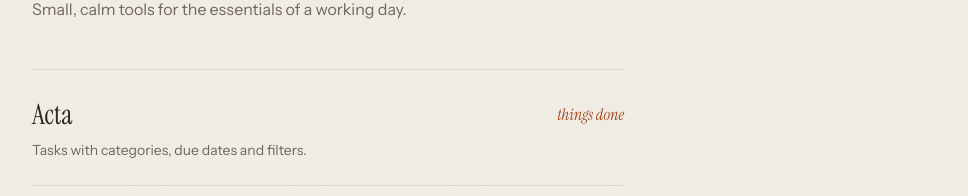
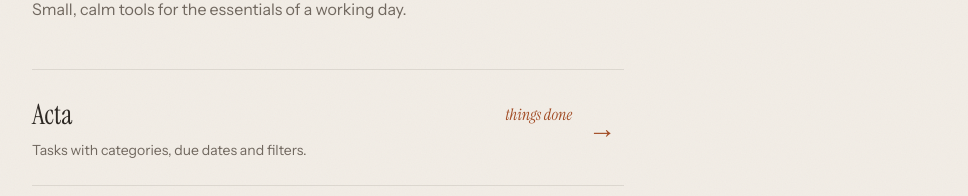
Before and after one commit to tiago-espadinha/Essentia, a React (Vite) app in the folder apps/hub/: page / in a window 1280 px wide. Shown: the part 194-390 px from the top of the page, without its empty margins (312-1280 px from the left). Built offline with nearby package versions, Linux system fonts and the light colour scheme.

Commit message:
fix(hub): show an arrow and hover tint on app rows

```diff
--- a/apps/hub/src/App.tsx
+++ b/apps/hub/src/App.tsx
@@ -26,6 +26,7 @@
                     <span className="hub__app-name">{app.name}</span>
                     <span className="hub__app-latin">{app.latin}</span>
                     <span className="hub__app-desc">{app.description}</span>
+                    <span className="hub__app-arrow" aria-hidden="true">→</span>
                   </a>
                 </li>
               ))}
--- a/apps/hub/src/hub.css
+++ b/apps/hub/src/hub.css
@@ -33,17 +33,21 @@
 
 .hub__app {
   display: grid;
-  grid-template-columns: 1fr auto;
+  grid-template-columns: 1fr auto auto;
   gap: var(--space-1) var(--space-4);
-  padding: var(--space-6) 0;
+  padding: var(--space-6) var(--space-2) var(--space-6) 0;
   border-bottom: 1px solid var(--color-faint);
   color: inherit;
   text-decoration: none;
-  transition: padding var(--duration-fast) var(--ease);
+  transition: padding var(--duration-fast) var(--ease),
+    background-color var(--duration-fast) var(--ease);
 }
 
 .hub__app:hover,
-.hub__app:focus-visible { padding-left: var(--space-2); }
+.hub__app:focus-visible {
+  padding-left: var(--space-2);
+  background: var(--color-paper);
+}
 
 .hub__app-name { font-family: var(--font-serif); font-size: var(--text-2xl); }
 
@@ -55,7 +59,19 @@
   font-size: var(--text-md);
 }
 
-.hub__app-desc { grid-column: 1 / -1; color: var(--color-mid); }
+.hub__app-desc { grid-column: 1 / 3; color: var(--color-mid); }
+
+.hub__app-arrow {
+  grid-column: 3;
+  grid-row: 1 / 3;
+  align-self: center;
+  color: var(--color-accent-text);
+  font-size: var(--text-2xl);
+  transition: transform var(--duration-fast) var(--ease);
+}
+
+.hub__app:hover .hub__app-arrow,
+.hub__app:focus-visible .hub__app-arrow { transform: translateX(var(--space-1)); }
 
 .hub__empty { padding-top: var(--space-8); }
 
```
